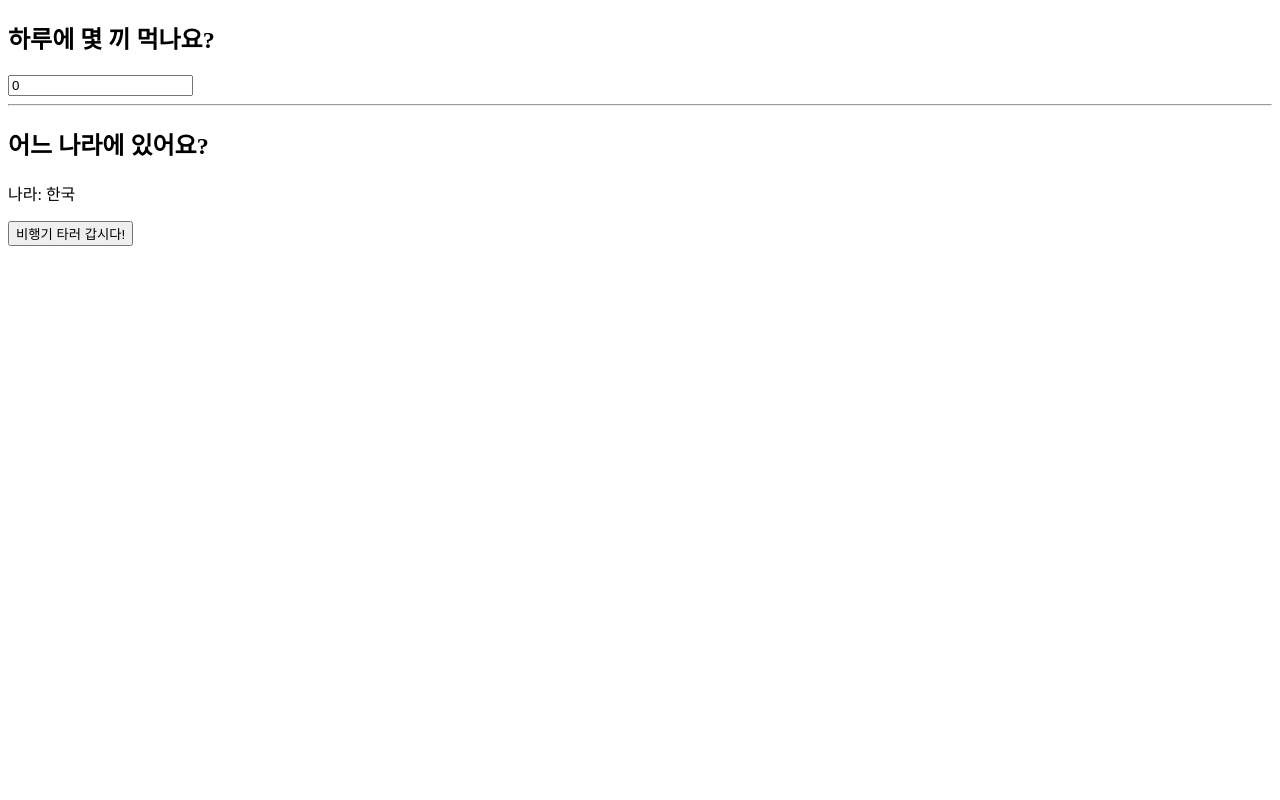
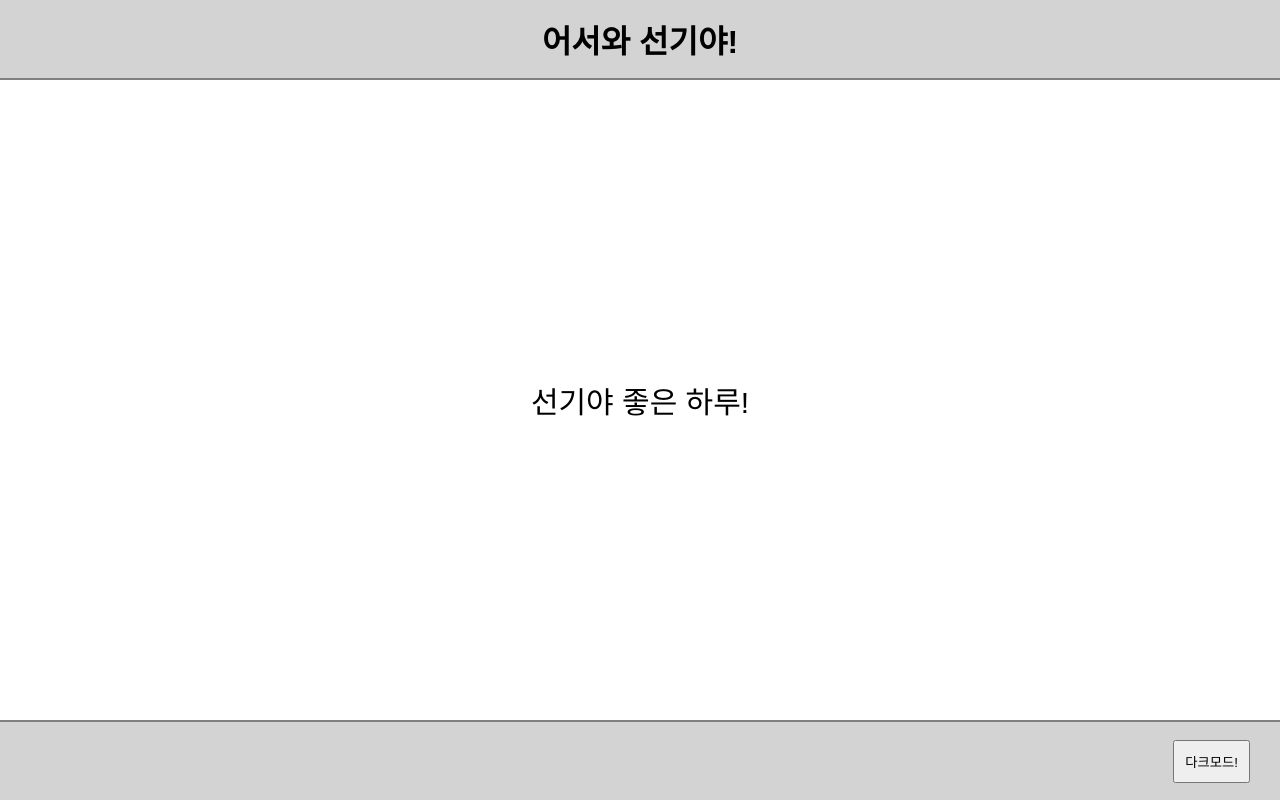
Before and after one commit to skdding3/react2022-prac, a React (Create React App) app: page /1 in a window 1280 px wide. Built offline with nearby package versions, Linux system fonts and the light colour scheme.

Commit message:
useContext Practice setting

```diff
--- a/src/App.js
+++ b/src/App.js
@@ -1,8 +1,9 @@
 import React from "react";
-import UseMemoPrac from "./component/useMemoPrac";
+import "./index.css";
+import UseContextPrac from "./component/UseContextPrac";
 
 function App() {
-  return <UseMemoPrac />;
+  return <UseContextPrac />;
 }
 
 export default App;
--- /dev/null
+++ b/src/component/ContextContent.jsx
@@ -0,0 +1,17 @@
+import React from "react";
+
+const ContextContent = ({ isDark }) => {
+  return (
+    <div
+      className="content"
+      style={{
+        backgroundColor: isDark ? "black" : "white",
+        color: isDark ? "white" : "black",
+      }}
+    >
+      <p>선기야 좋은 하루!</p>
+    </div>
+  );
+};
+
+export default ContextContent;
--- /dev/null
+++ b/src/component/ContextFooter.jsx
@@ -0,0 +1,22 @@
+import React from "react";
+
+const ContextFooter = ({ isDark, setIsDark }) => {
+  const toggleTheme = () => {
+    setIsDark(!isDark);
+  };
+
+  return (
+    <footer
+      className="footer"
+      style={{
+        backgroundColor: isDark ? "black" : "lightgray",
+      }}
+    >
+      <button className="button" onClick={toggleTheme}>
+        다크모드!
+      </button>
+    </footer>
+  );
+};
+
+export default ContextFooter;
--- /dev/null
+++ b/src/component/ContextHeader.jsx
@@ -0,0 +1,17 @@
+import React from "react";
+
+const ContextHeader = ({ isDark }) => {
+  return (
+    <header
+      className="header"
+      style={{
+        backgroundColor: isDark ? "black" : "lightgray",
+        color: isDark ? "white" : "black",
+      }}
+    >
+      <h1>어서와 선기야!</h1>
+    </header>
+  );
+};
+
+export default ContextHeader;
--- /dev/null
+++ b/src/component/ContextPage.jsx
@@ -0,0 +1,16 @@
+import React from "react";
+import ContextHeader from "./ContextHeader";
+import ContextFooter from "./ContextFooter";
+import ContextContent from "./ContextContent";
+
+function ContextPage({ isDark, setIsDark }) {
+  return (
+    <div className="page">
+      <ContextHeader isDark={isDark} />
+      <ContextContent isDark={isDark} />
+      <ContextFooter isDark={isDark} setIsDark={setIsDark} />
+    </div>
+  );
+}
+
+export default ContextPage;
--- /dev/null
+++ b/src/component/UseContextPrac.jsx
@@ -0,0 +1,10 @@
+import React, { useState } from "react";
+import ContextPage from "./ContextPage";
+
+function UseContextPrac() {
+  const [isDark, setIsDark] = useState(false);
+
+  return <ContextPage isDark={isDark} setIsDark={setIsDark} />;
+}
+
+export default UseContextPrac;
--- a/src/index.css
+++ b/src/index.css
@@ -1,13 +1,43 @@
-body {
+* {
+  box-sizing: border-box;
   margin: 0;
-  font-family: -apple-system, BlinkMacSystemFont, 'Segoe UI', 'Roboto', 'Oxygen',
-    'Ubuntu', 'Cantarell', 'Fira Sans', 'Droid Sans', 'Helvetica Neue',
-    sans-serif;
-  -webkit-font-smoothing: antialiased;
-  -moz-osx-font-smoothing: grayscale;
+  font-family: sans-serif;
 }
 
-code {
-  font-family: source-code-pro, Menlo, Monaco, Consolas, 'Courier New',
-    monospace;
+.page {
+  width: 100%;
+  height: 100vh;
+  display: flex;
+  flex-direction: column;
 }
+
+.header {
+  width: 100%;
+  height: 80px;
+  border-bottom: 2px solid gray;
+  display: flex;
+  justify-content: center;
+  align-items: center;
+}
+
+.content {
+  flex: 1;
+  display: flex;
+  justify-content: center;
+  align-items: center;
+  font-size: 30px;
+}
+
+.footer {
+  width: 100%;
+  height: 80px;
+  border-top: 2px solid gray;
+  display: flex;
+  justify-content: flex-end;
+  align-items: center;
+}
+
+.button {
+  padding: 10px;
+  margin-right: 30px;
+}
```
